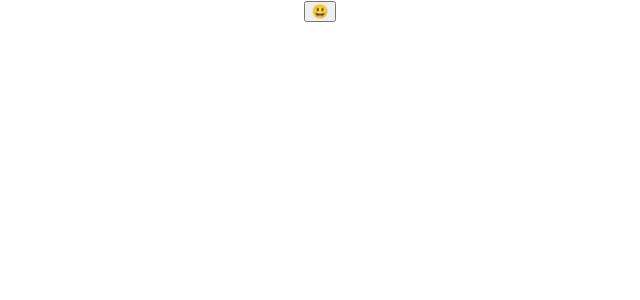
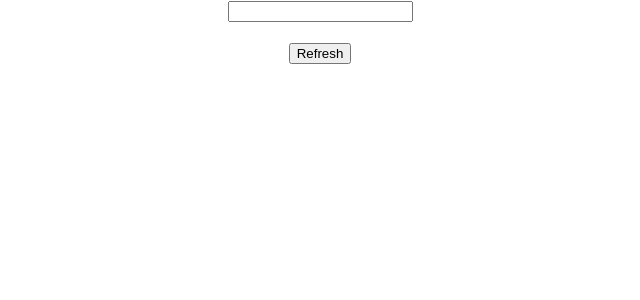
Before and after one commit to DoinaToderici/react_tests, a React (Create React App) app: page / in a window 1280 px wide. Shown: the top 300 px of the page, without its empty margins (320-960 px from the left). Built offline with nearby package versions, Linux system fonts and the light colour scheme.

Commit message:
✅ Add test width fireEvents (change and click)

```diff
--- a/src/App.js
+++ b/src/App.js
@@ -3,11 +3,12 @@ import logo from "./logo.svg";
 import "./App.css";
 import GetByLabelText from "./components/getByLabelText/getByLabelText";
 import GetByRole from "./components/getByRole/getByRole";
+import Click from "./components/fireEvents/click/Click";
 
 function App() {
   return (
     <div className="App">
-      <GetByRole />
+      <Click />
     </div>
   );
 }
--- a/src/components/fireEvents/click/Click.jsx
+++ b/src/components/fireEvents/click/Click.jsx
@@ -1,12 +1,17 @@
 import React, { useState } from "react";
 
 export default function Click() {
-  const [content, setContent] = useState("Hello");
+  const [value, setValue] = useState("");
+
   return (
     <div>
-      <button onClick={() => setContent(content == "Hello" ? "Bye" : "Hello")}>
-        {content}
-      </button>
+      <input
+        type="text"
+        value={value}
+        onChange={(e) => setValue(e.target.value)}
+      />
+      <h2>{value}</h2>
+      <button onClick={() => setValue("")}>Refresh</button>
     </div>
   );
 }
```
Also changed, not shown: 1 other file (tests, documents, lock files or other folders).
